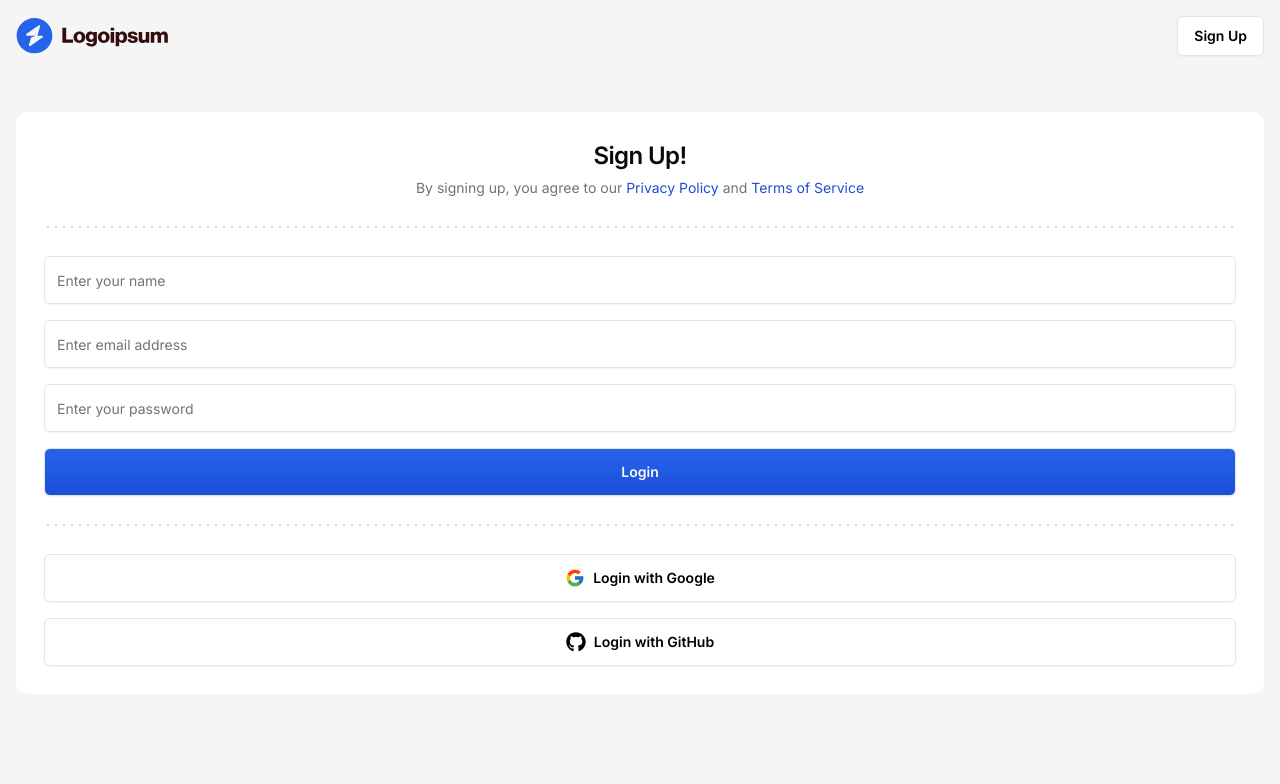
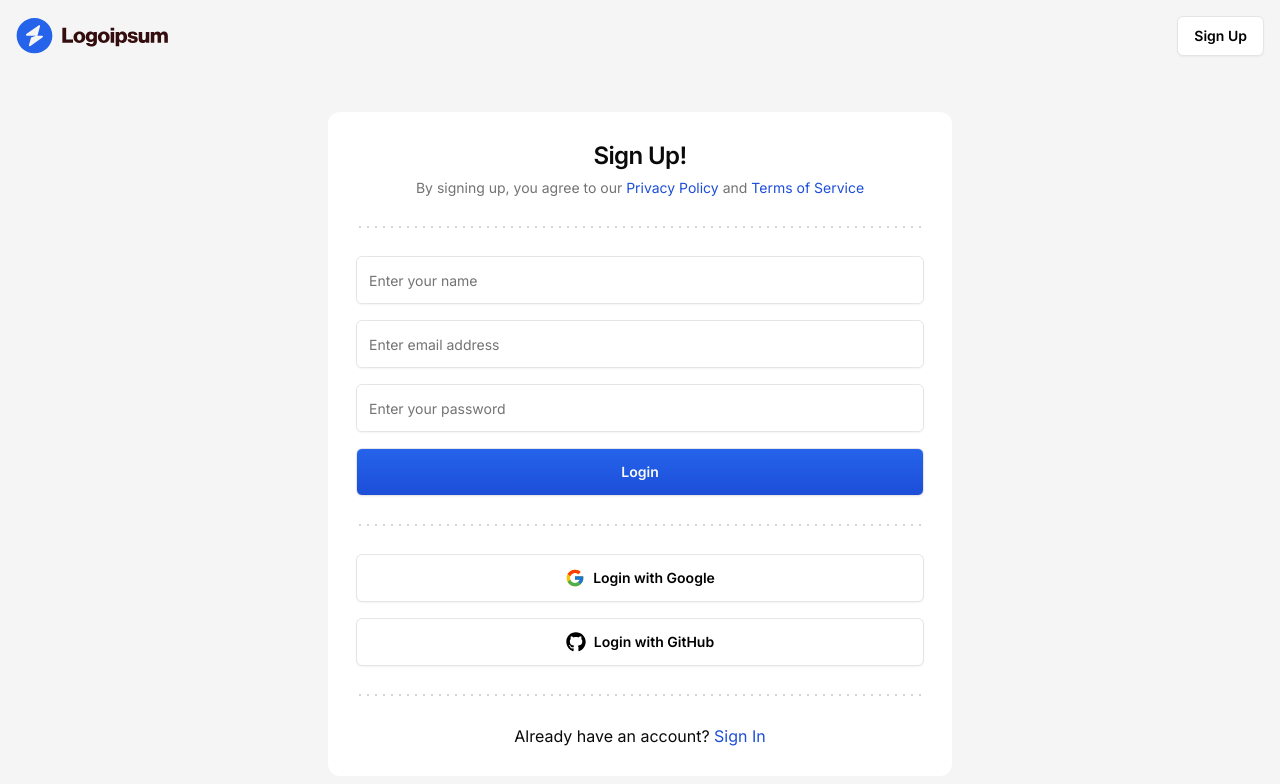
Before and after one commit to Eduardozsw/Jira-clone, a Next.js app: page /sign-up in a window 1280 px wide. Shown: the top 784 px of the page. Built offline with nearby package versions, Linux system fonts and the light colour scheme.

Commit message:
card updates

```diff
--- a/src/features/auth/components/sign-in-card.tsx
+++ b/src/features/auth/components/sign-in-card.tsx
@@ -20,6 +20,7 @@
     FormItem,
     FormMessage
 } from "@/components/ui/form";
+import Link from "next/link";
 
 const formSchema = z.object({
     email: z.string().email(),
@@ -43,7 +44,7 @@
 
 
     return (
-        <Card className="w-full h-full md:w-[487] border-none shadow-none">
+        <Card className="w-1/2 h-full md:w-[487] border-none shadow-none">
             <CardHeader className="flex items-center justify-center text-center p-7">
                 <CardTitle className="text-2xl">
                     Welcome Back!
@@ -83,7 +84,7 @@
                                             placeholder="Enter password"
                                         />
                                     </FormControl>
-                                    <FormMessage/>
+                                    <FormMessage />
                                 </FormItem>
                             )}
                         />
@@ -116,6 +117,17 @@
                     Login with GitHub
                 </Button>
             </CardContent>
+            <div className="px-7">
+                <DottedSeparator />
+            </div>
+            <CardContent className="p-7 flex items-center justify-center">
+                <p>
+                   Don&apos;t have an account?
+                   <Link href="/sign-up">
+                        <span className="text-blue-700">&nbsp;Sign Up</span>
+                   </Link>
+                </p>
+            </CardContent>
         </Card>
     )
 }
--- a/src/features/auth/components/sign-up-card.tsx
+++ b/src/features/auth/components/sign-up-card.tsx
@@ -45,7 +45,7 @@
     }
 
     return (
-        <Card className="w-full h-full md:w-[487] border-none shadow-none">
+        <Card className="w-1/2 h-full md:w-[487] border-none shadow-none">
             <CardHeader className="flex items-center justify-center text-center p-7">
                 <CardTitle className="text-2xl">
                     Sign Up!
@@ -144,6 +144,17 @@
                     Login with GitHub
                 </Button>
             </CardContent>
+            <div className="px-7">
+                <DottedSeparator />
+            </div>
+            <CardContent className="p-7 flex items-center justify-center">
+                <p>
+                   Already have an account?
+                   <Link href="/sign-in">
+                        <span className="text-blue-700">&nbsp;Sign In</span>
+                   </Link>
+                </p>
+            </CardContent>
         </Card>
     )
 }
```
